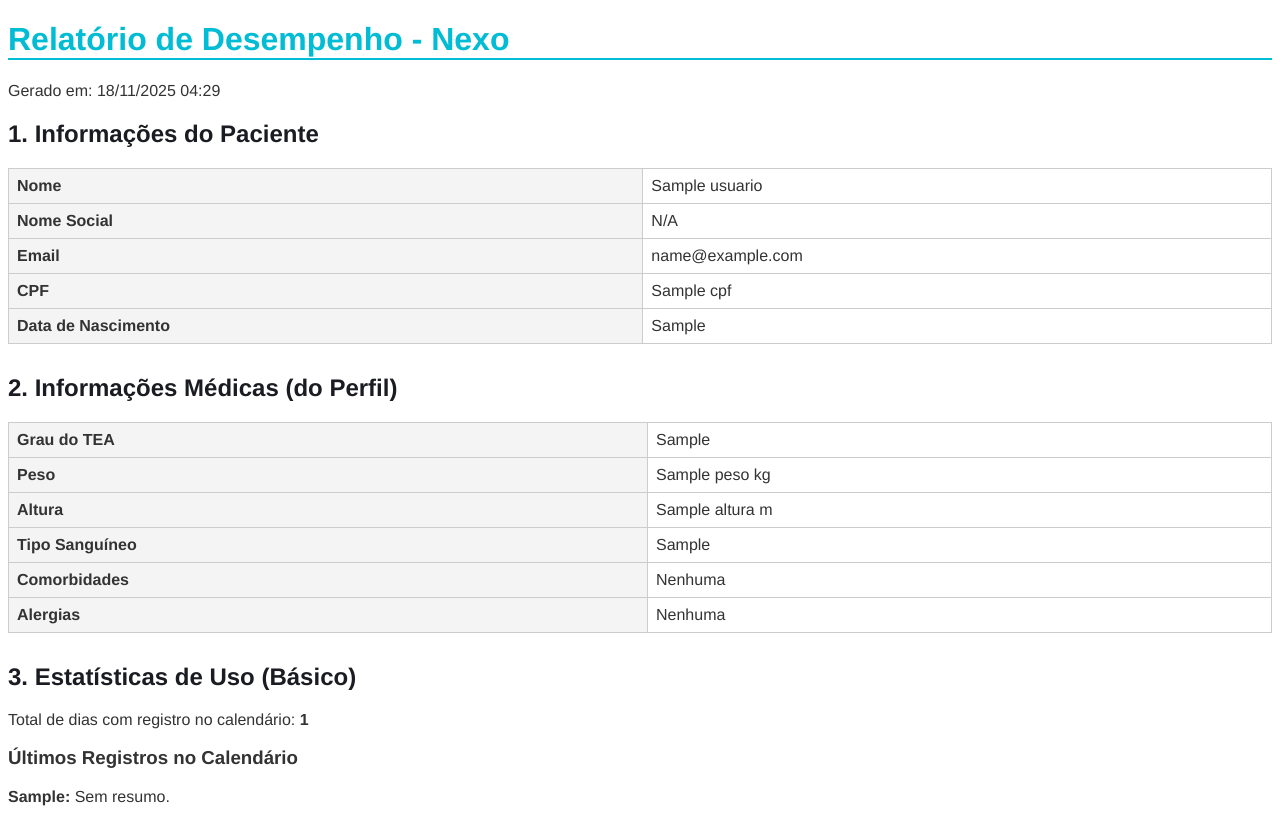
After one commit to ArthurMouraSales/nexo, a Django app: template templates/nexo/relatorio_template.html in a window 1280 px wide. The commit adds this page. Run offline with Django 5.2, Linux system fonts and the light colour scheme; the template is opened without the code that fills it: most values are stand-ins (such as "Sample title", 1, 10 or a date in 2020); parts of the project's set-up code (start-up, migrations or seed data) failed here and were passed over.

Commit message:
add teste relatorio

```diff
--- a/core/urls.py
+++ b/core/urls.py
@@ -1,7 +1,7 @@
 from django.contrib import admin
 from django.urls import path
 from users.views import CustomLoginView, SignUpView
-from nexo.views import DashboardView
+from nexo.views import DashboardView, CalendarioView, RelatorioPDFView
 from django.contrib.auth.views import LogoutView
 
 urlpatterns = [
@@ -13,6 +13,10 @@
     path('logout/', LogoutView.as_view(next_page='login'), name='logout'),
     #Dashboard route
     path('dashboard/', DashboardView.as_view(), name='dashboard'),
+    #Calendar route
+    path('calendario/', CalendarioView.as_view(), name='calendario'),
+    #PDF Report route
+    path('relatorio/download/', RelatorioPDFView.as_view(), name='relatorio_pdf'),
     #Admin
     path('admin/', admin.site.urls),
 ]
--- /dev/null
+++ b/templates/nexo/relatorio_template.html
@@ -0,0 +1,112 @@
+<!DOCTYPE html>
+<html lang="pt-BR">
+<head>
+    <meta charset="UTF-8">
+    <title>Relatório de Desempenho - Nexo</title>
+    <style>
+        body {
+            font-family: 'Helvetica', 'Arial', sans-serif;
+            color: #333;
+        }
+        h1 {
+            color: #00bcd4;
+            border-bottom: 2px solid #00bcd4;
+        }
+        h2 {
+            color: #1a1c22;
+        }
+        .section {
+            margin-bottom: 30px;
+        }
+        table {
+            width: 100%;
+            border-collapse: collapse;
+        }
+        th, td {
+            border: 1px solid #ccc;
+            padding: 8px;
+            text-align: left;
+        }
+        th {
+            background-color: #f4f4f4;
+        }
+    </style>
+</head>
+<body>
+    <div class="header">
+        <h1>Relatório de Desempenho - Nexo</h1>
+        <p>Gerado em: {% now "d/m/Y H:i" %}</p>
+    </div>
+
+    <div class="section">
+        <h2>1. Informações do Paciente</h2>
+        <table>
+            <tr>
+                <th>Nome</th>
+                <td>{{ usuario.nome_completo }}</td>
+            </tr>
+            <tr>
+                <th>Nome Social</th>
+                <td>{{ usuario.nome_social|default:"N/A" }}</td>
+            </tr>
+            <tr>
+                <th>Email</th>
+                <td>{{ usuario.email }}</td>
+            </tr>
+            <tr>
+                <th>CPF</th>
+                <td>{{ usuario.cpf }}</td>
+            </tr>
+            <tr>
+                <th>Data de Nascimento</th>
+                <td>{{ usuario.data_nascimento }}</td>
+            </tr>
+        </table>
+    </div>
+
+    <div class="section">
+        <h2>2. Informações Médicas (do Perfil)</h2>
+        <table>
+            <tr>
+                <th>Grau do TEA</th>
+                <td>{{ perfil.get_grau_tea_display }}</td> </tr>
+            <tr>
+                <th>Peso</th>
+                <td>{{ perfil.peso }} kg</td>
+            </tr>
+            <tr>
+                <th>Altura</th>
+                <td>{{ perfil.altura }} m</td>
+            </tr>
+             <tr>
+                <th>Tipo Sanguíneo</th>
+                <td>{{ perfil.get_tipo_sanguineo_display }}</td>
+            </tr>
+            <tr>
+                <th>Comorbidades</th>
+                <td>{{ perfil.comorbidades|default:"Nenhuma" }}</td>
+            </tr>
+            <tr>
+                <th>Alergias</th>
+                <td>{{ perfil.alergias|default:"Nenhuma" }}</td>
+            </tr>
+        </table>
+    </div>
+
+    <div class="section">
+        <h2>3. Estatísticas de Uso (Básico)</h2>
+        <p>Total de dias com registro no calendário: <strong>{{ total_dias_registrados }}</strong></p>
+
+        <h3>Últimos Registros no Calendário</h3>
+        {% for registro in registros %}
+            <p>
+                <strong>{{ registro.data_selecionada }}:</strong>
+                {{ registro.resumo_diario|default:"Sem resumo." }}
+            </p>
+        {% empty %}
+            <p>Nenhum registro no calendário ainda.</p>
+        {% endfor %}
+    </div>
+
+</body>
+</html>
```
Also changed, not shown: nexo/views.py (+26 -0 lines), templates/nexo/dashboard.html (+25 -4 lines).
